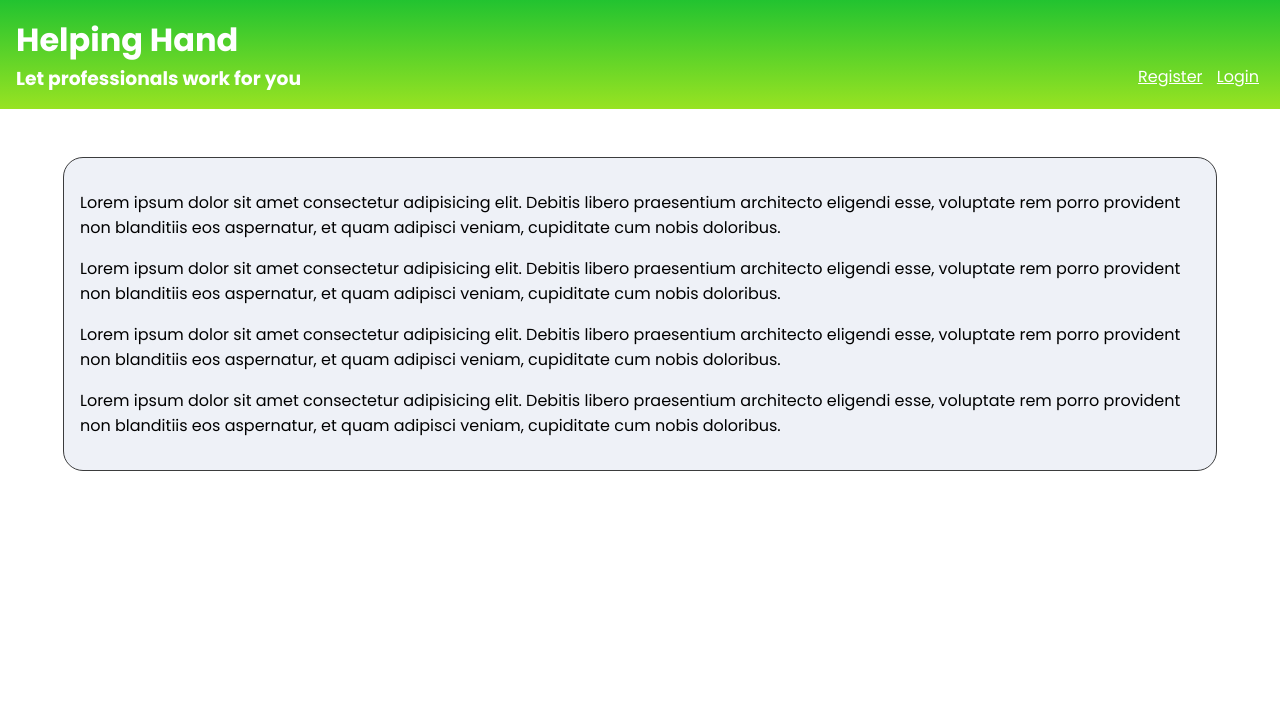
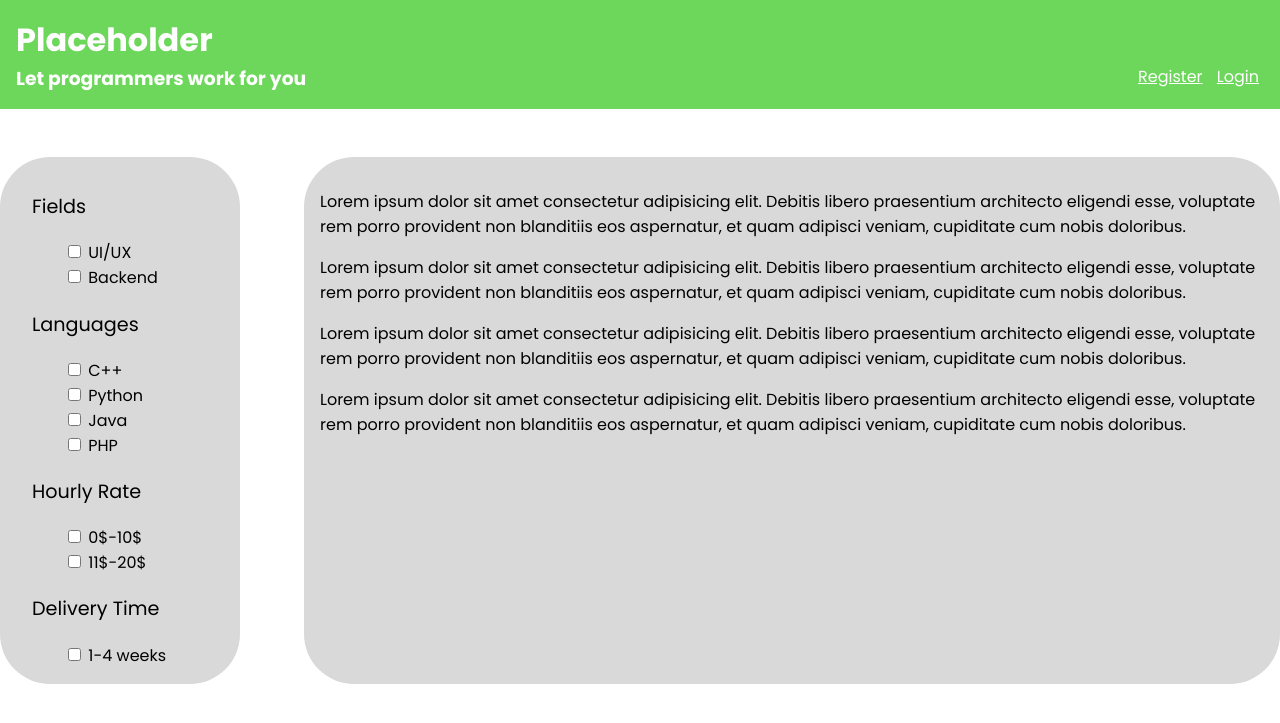
Before and after one commit to FEUP-LTW-2025/ltw-project-ltw14g07, a PHP site: page /test.html in a window 1280 px wide. Shown: the top 723 px of the page. Run offline with PHP 8.4, Linux system fonts and the light colour scheme; some web fonts are replaced.

Commit message:
filters html

```diff
--- a/css/style.css
+++ b/css/style.css
@@ -5,18 +5,20 @@ html {
 
 }
 
+:root {
+    --primary-green: rgb(108,215,90);
+    --secondary-green: rgba(152,227,34,1);
+    --white-color: #dae6c6;
+    --dark-grey-color: rgb(217 217 217);
+}
+
 body {
-    --primary-green: rgba(34,195,48, 1);
-    --white-color: #dae6c6;
-    --dark-grey-color: #3b3c3d;
-    --light-grey-color: #eef1f7;
     margin:0;
 }
 
 body > header {
     color: white;
-    background: rgb(152,227,34);
-    background: linear-gradient(0deg, rgba(152,227,34,1) 0%, rgba(34,195,48,1) 100%);
+    background: var(--primary-green);
     padding:1em;
 
     h1, h3 {
@@ -25,7 +27,7 @@ body > header {
 }
 
 body > header > div {
-    max-width: 80em;
+    max-width:90em;
     margin: auto;
 }
 
@@ -41,15 +43,36 @@ body > header > div {
 }
 
 body header ~ * {
-    max-width: 70em;
+    max-width: 80em;
     margin: auto;
 }
 
-body article {
+.card {
     margin-top:3em;
     padding: 1em;
-    border: 1px solid var(--dark-grey-color);
-    background-color: var(--light-grey-color);
-    border-radius: 20px;
+    background-color: var(--dark-grey-color);
+    border-radius: 50px;
+}
 
+#listing{
+    display: flex;
+    gap: 4em;
 }
+
+
+.filters {
+    width: 12em;
+    padding-left: 1em;
+
+    .group-input {
+        padding-left: 2em;
+
+        label {
+            display:block
+        }
+    }
+
+    p {
+        font-size: 1.2rem;
+    }
+}
--- a/database/database.sql
+++ b/database/database.sql
@@ -45,7 +45,7 @@ CREATE TABLE Request (
 	notes TEXT,
 	creationDate DATE NOT NULL,
 	completionDate DATE,
-	status TEXT NOT NULL CHECK(status IN ('pending', 'accepted', 'denied', 'done')),
+	status TEXT NOT NULL CHECK(status IN ('pending', 'accepted', 'denied', 'done')),      --dar update para carrinho
 	review INTEGER CHECK (review BETWEEN 1 AND 5) DEFAULT NULL,
 
 	FOREIGN KEY (serviceID) REFERENCES Service(serviceID)
--- a/test.html
+++ b/test.html
@@ -1,7 +1,7 @@
 <!DOCTYPE html>
 <html>
     <head>
-        <title>Helping Hand</title>
+        <title>Placeholder</title>
         <meta charset="utf-8">
         <link rel="stylesheet" href="../css/style.css">
         <link rel="stylesheet" href="../css/layout.css">
@@ -10,9 +10,9 @@
     <body>
         <header>
             <div>
-                <h1><a>Helping Hand</a></h1>
+                <h1><a>Placeholder</a></h1>
                 <section>
-                    <h3>Let professionals work for you</h3>
+                    <h3>Let programmers work for you</h3>
                     <div id="signup">
                         <a>Register</a>
                         <a>Login</a>
@@ -21,11 +21,52 @@
             </div>
         </header>
 
+        <main>
+            <section id="listing">
+                <article class = "card">
+                    <section class = "filters">
                         <article>
+                            <p> Fields</p>
+                            <div class = group-input>
+                                <label><input type="checkbox" name="fields" id="UI/UX"> UI/UX </label>
+                                <label><input type="checkbox" name="fields" id="Backend"> Backend </label>
+                            </div>
+                        </article>
+
+                        <article>
+                            <p>Languages</p>
+                            <div class = group-input>
+                                <label><input type="checkbox" name="languages" value="UI/UX"> C++ </label>
+                                <label><input type="checkbox" name="languages" value="UI/UX"> Python </label>
+                                <label><input type="checkbox" name="languages" value="UI/UX"> Java </label>
+                                <label><input type="checkbox" name="languages" value="UI/UX"> PHP </label>
+                            </div>
+                        </article>
+
+                        <article>
+                            <p>Hourly Rate</p>
+                            <div class = group-input>
+                                <label><input type="checkbox" name="hourlyRate" value="UI/UX"> 0$-10$ </label>
+                                <label><input type="checkbox" name="hourlyRate" value="UI/UX"> 11$-20$ </label>
+                            </div>
+                        </article>
+
+                        <article>
+                            <p>Delivery Time</p>
+                            <div class = group-input>
+                                <label><input type="checkbox" name="deliveryTime" value="UI/UX"> 1-4 weeks</label>
+                            </div>
+                        </article>
+                    </section>
+                </article>
+
+                <article class = card>
                     <p>Lorem ipsum dolor sit amet consectetur adipisicing elit. Debitis libero praesentium architecto eligendi esse, voluptate rem porro provident non blanditiis eos aspernatur, et quam adipisci veniam, cupiditate cum nobis doloribus.</p>
                     <p>Lorem ipsum dolor sit amet consectetur adipisicing elit. Debitis libero praesentium architecto eligendi esse, voluptate rem porro provident non blanditiis eos aspernatur, et quam adipisci veniam, cupiditate cum nobis doloribus.</p>
                     <p>Lorem ipsum dolor sit amet consectetur adipisicing elit. Debitis libero praesentium architecto eligendi esse, voluptate rem porro provident non blanditiis eos aspernatur, et quam adipisci veniam, cupiditate cum nobis doloribus.</p>
                     <p>Lorem ipsum dolor sit amet consectetur adipisicing elit. Debitis libero praesentium architecto eligendi esse, voluptate rem porro provident non blanditiis eos aspernatur, et quam adipisci veniam, cupiditate cum nobis doloribus.</p>
                 </article>
+            </section>
+        </main>
     </body>
 </html>
```
Lines whose indentation alone changed are shown as unchanged.
